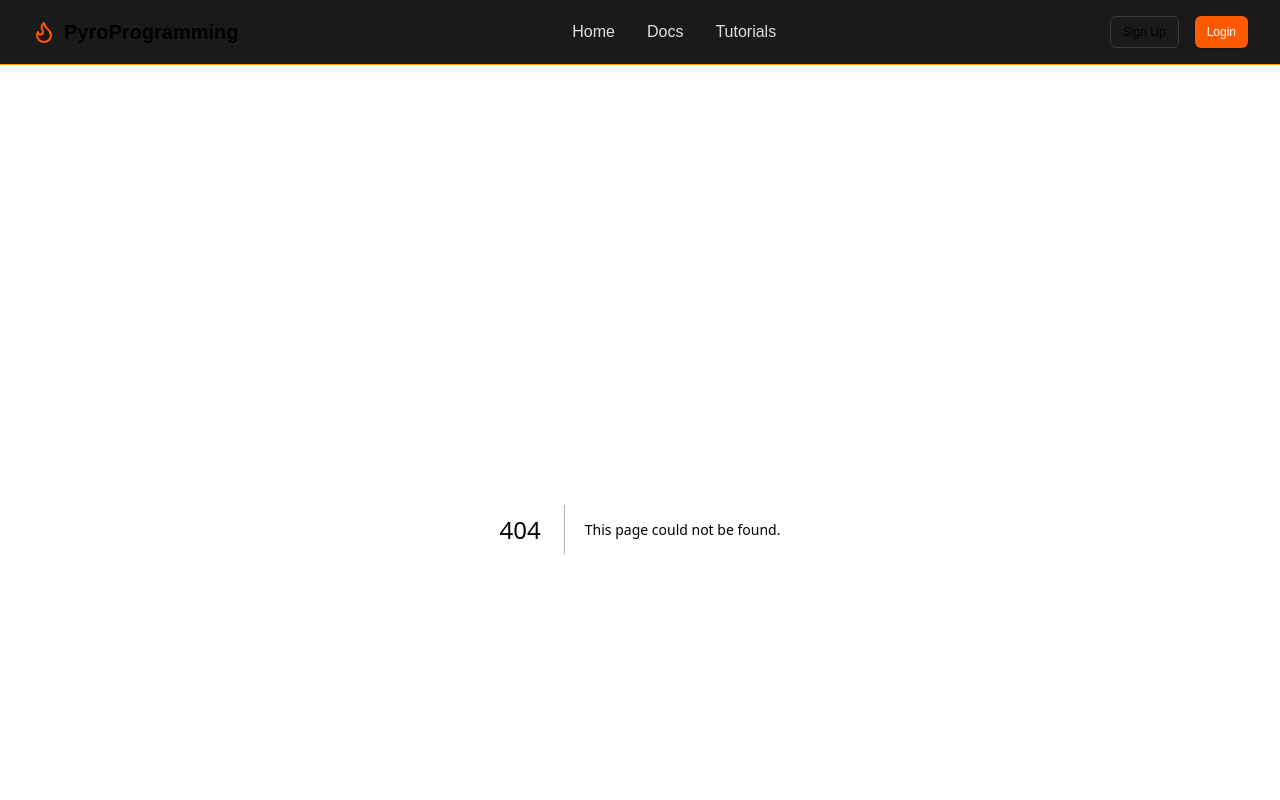
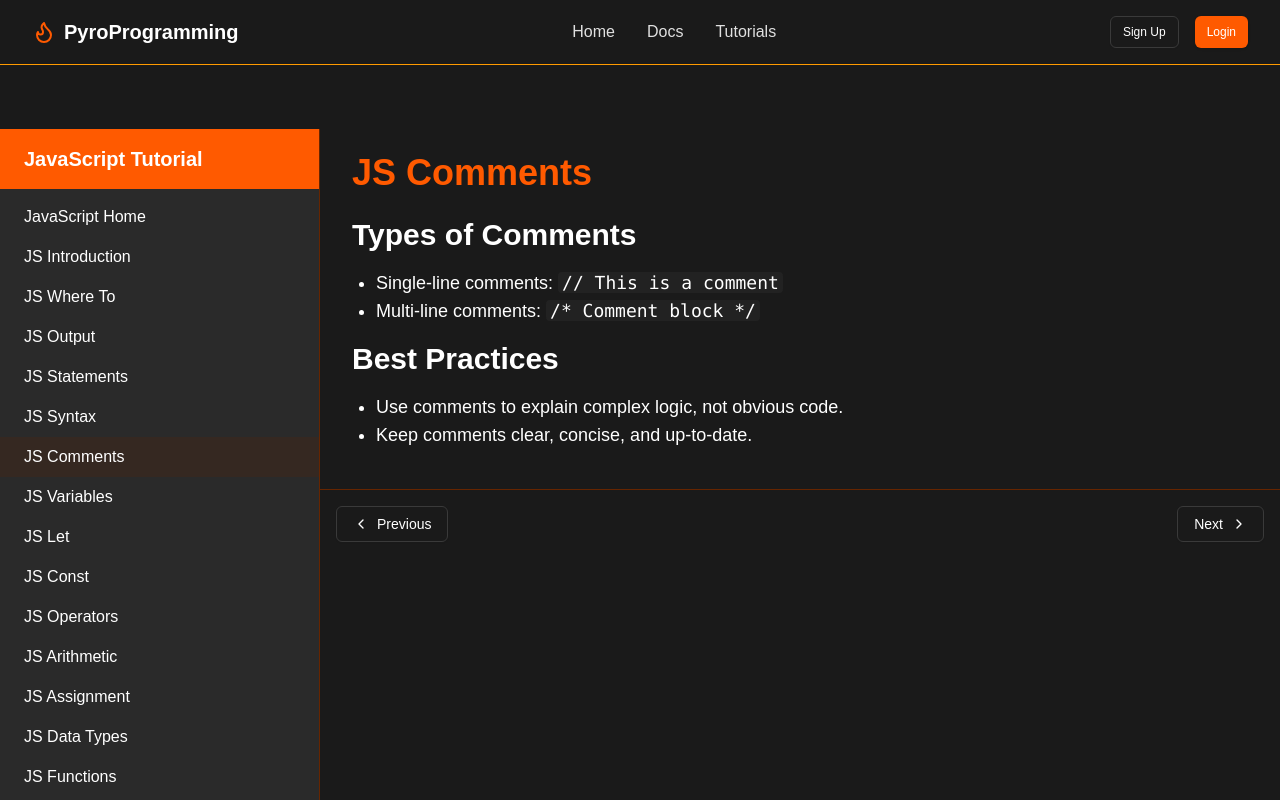
Before and after one commit to 321EZ123/PyroProgramming, a Next.js app: page /tutorials/javascript/comments in a window 1280 px wide. Before the commit this address had no page. Shown: the top 800 px of the page. Built offline with nearby package versions, Linux system fonts and the light colour scheme.

Commit message:
Create page.tsx

```diff
--- /dev/null
+++ b/src/app/tutorials/javascript/comments/page.tsx
@@ -0,0 +1,20 @@
+"use client";
+
+export default function JsComments() {
+  return (
+    <div className="max-w-4xl mx-auto">
+      <h1 className="text-4xl font-bold mb-6 text-primary">JS Comments</h1>
+      <h2 className="text-3xl font-semibold mb-4">Types of Comments</h2>
+      <ul className="list-disc pl-6 mb-4 text-lg">
+        <li>Single-line comments: <code className="bg-card/50 px-1 rounded">// This is a comment</code></li>
+        <li>Multi-line comments: <code className="bg-card/50 px-1 rounded">/* Comment block */</code></li>
+      </ul>
+
+      <h2 className="text-3xl font-semibold mb-4">Best Practices</h2>
+      <ul className="list-disc pl-6 mb-4 text-lg">
+        <li>Use comments to explain complex logic, not obvious code.</li>
+        <li>Keep comments clear, concise, and up-to-date.</li>
+      </ul>
+    </div>
+  );
+}
```
